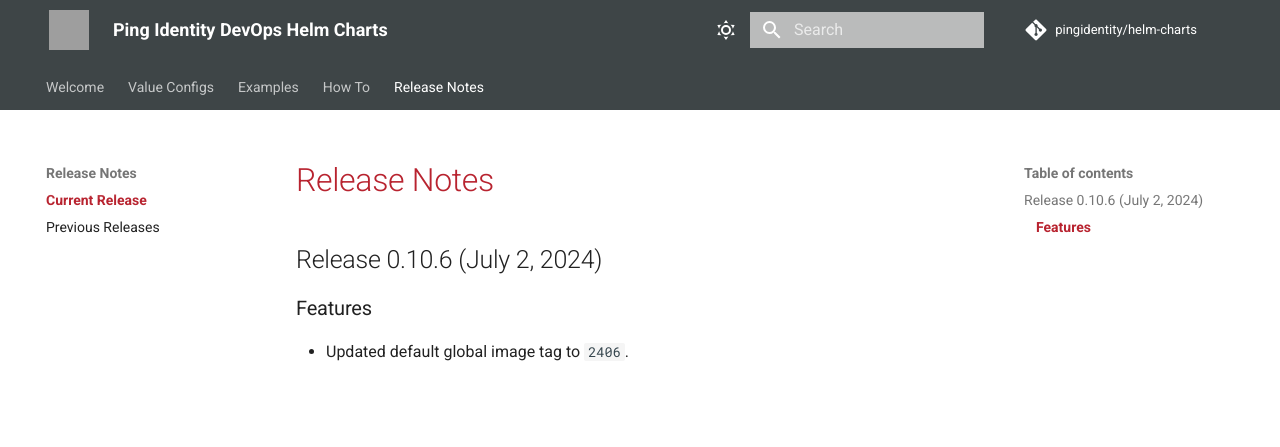
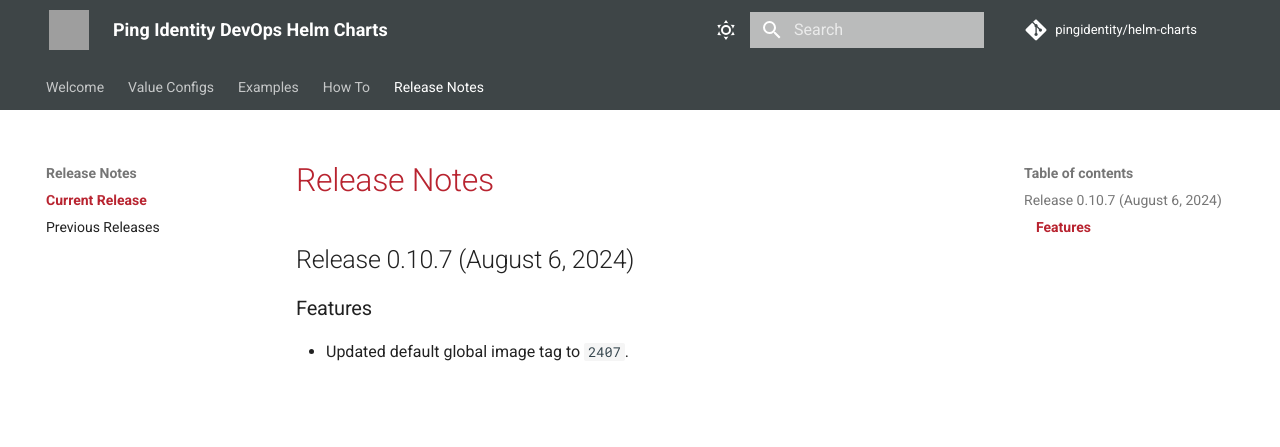
Before and after one commit to pingidentity/helm-charts, an MkDocs documentation site: the page built from docs/release-notes/currentRelease.md, in a window 1280 px wide. Shown: the top 447 px of the page. Built offline with MkDocs 1.6.1 and Material for MkDocs 9.7.7, drawn with Linux system fonts in a browser that asks for light colours; comment, search, counter and statistics services are not loaded; grey boxes are pictures that could not be loaded.

Commit message:
Release 0.10.7

```diff
--- a/docs/release-notes/currentRelease.md
+++ b/docs/release-notes/currentRelease.md
@@ -1,4 +1,4 @@
 # Release Notes
-## Release 0.10.6 (July 2, 2024)
+## Release 0.10.7 (August 6, 2024)
 ### Features ###
-  - Updated default global image tag to `2406`.
+  - Updated default global image tag to `2407`.
```
Also changed, not shown: docs/config/supported-values.md (+1 -1 lines), docs/index.yaml (+13 -1 lines), docs/release-notes/previousReleases.md (+4 -0 lines), 2 other files.
